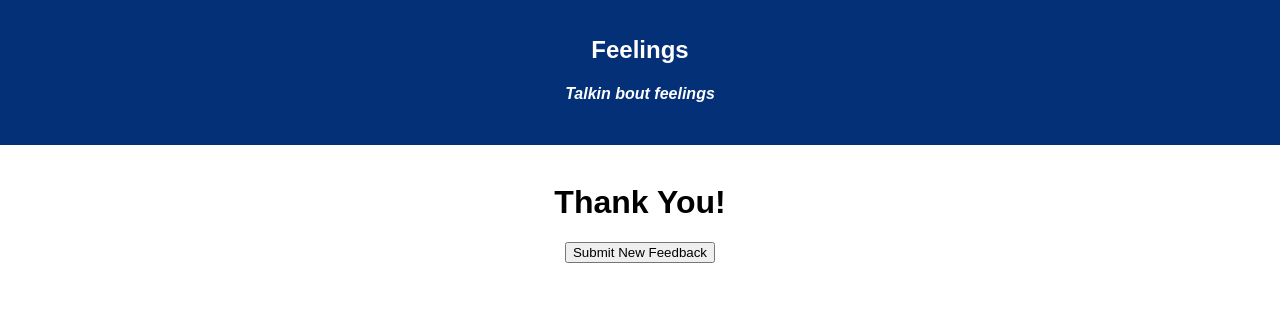
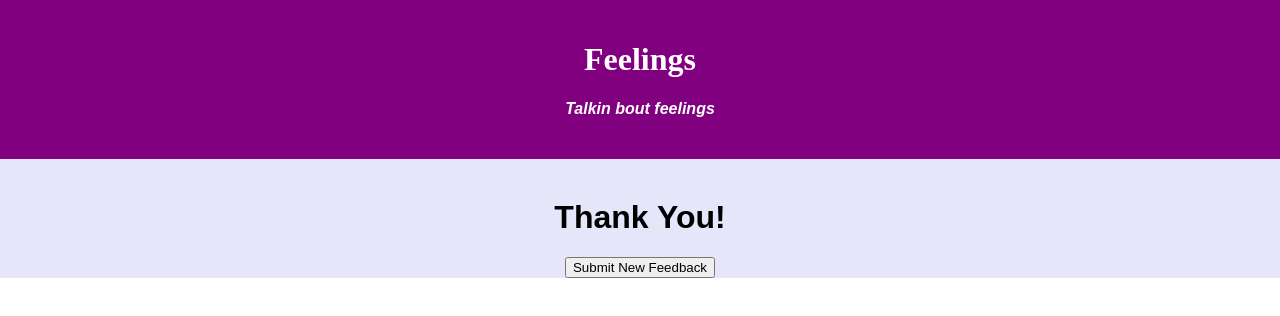
Before and after one commit to laramaurine/feedback-loop, a React app: page /#/submit in a window 1280 px wide. Built offline with nearby package versions, Linux system fonts and the light colour scheme.

Commit message:
some colors changed to more relaxing and soothing comors

```diff
--- a/src/components/App/App.css
+++ b/src/components/App/App.css
@@ -3,16 +3,21 @@
 }
 
 .App-header {
-  background-color: #033076;
+  background-color: purple;
   min-height: 70px;
   padding: 20px;
   color: white;
 }
 
 .App-title {
-  font-size: 1.5em;
+  font-size: 2.0em;
+  font-family: cursive;
 }
 
 .App-intro {
   font-size: large;
+  font-family: cursive;
 }
+.App{
+  background-color: lavender;
+}
```
